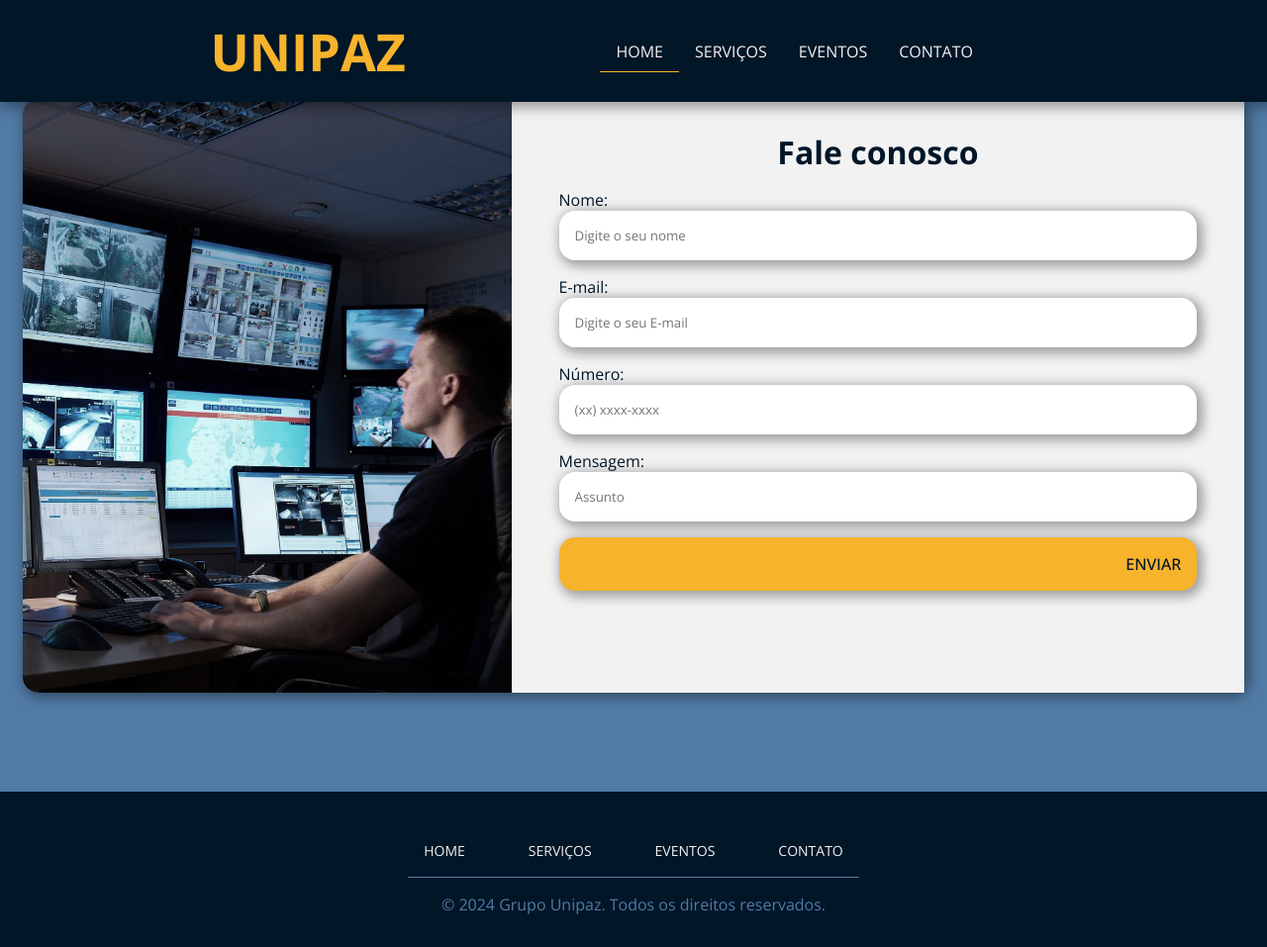
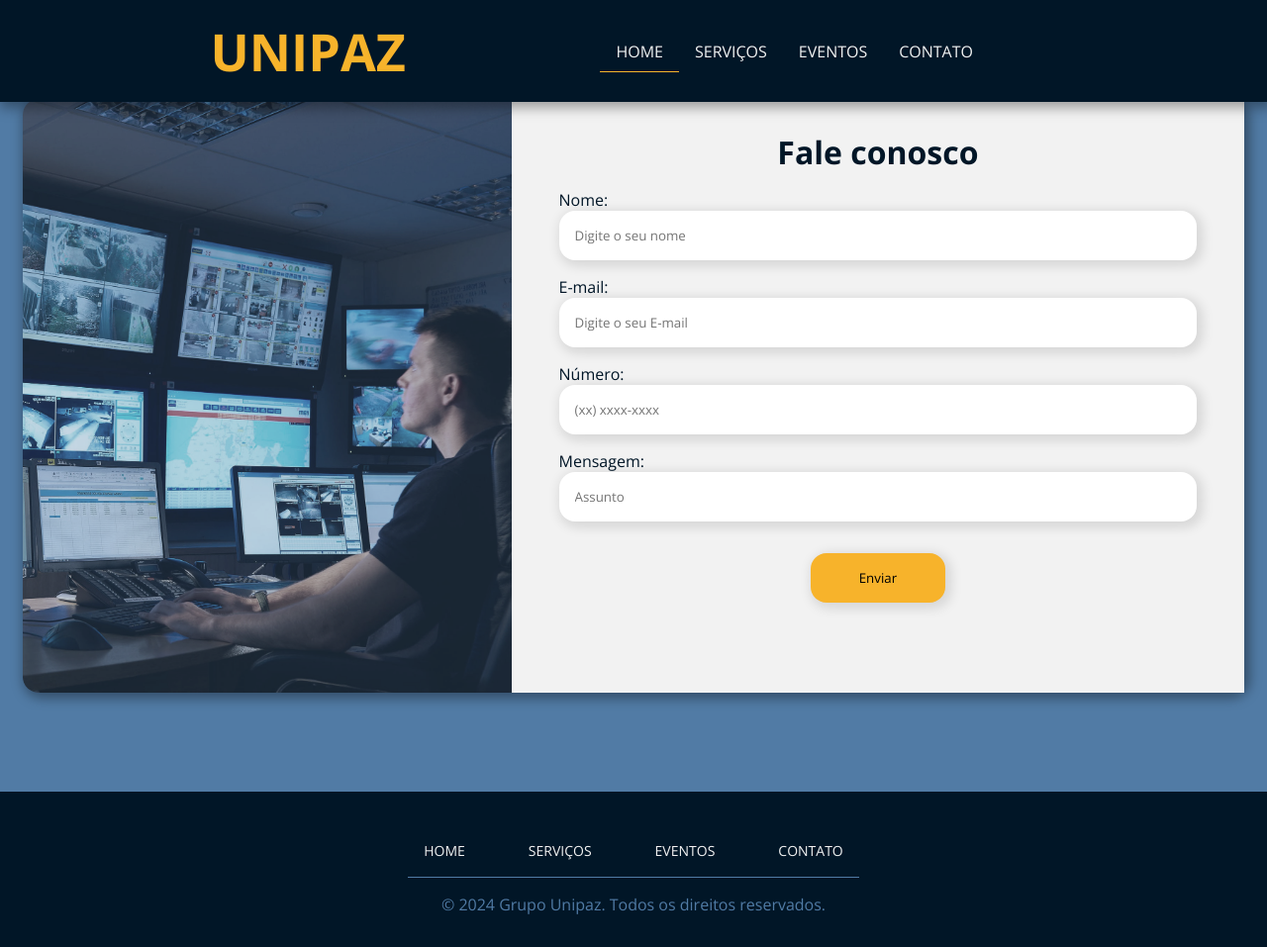
Before and after one commit to lucasberenger/unipaz, a Django app: template templates/website/static/contato.html in a window 1280 px wide. Shown: the whole page at 99% size. Run offline with Django 5.2, Linux system fonts and the light colour scheme; the template is opened without the code that fills it, so the values that code supplies are empty; some libraries are stand-ins or nearby versions.

Commit message:
att
 - form page

```diff
--- a/templates/website/static/contato.html
+++ b/templates/website/static/contato.html
@@ -48,6 +48,7 @@
             <img src="images/Monitoring.jpg" alt="moitoramento">
 
             <div class="contact-container">
+
                 <h1>Fale conosco</h1>
 
                     <div class="input-group">
@@ -70,12 +71,10 @@
                             <label for="message">Mensagem:</label>
                             <input id="message" type="message" name="message" placeholder="Assunto">
                         </div>
+                    </div>
 
+                <button class="send-button">Enviar</button>
 
-                    <div class="send-button"><a href="">enviar</a></div>
-
-
-                </div>
             </div>
         </div>
     </main>
--- a/templates/website/static/css/contato.css
+++ b/templates/website/static/css/contato.css
@@ -16,7 +16,6 @@ main {
 
 .contact-box {
     display: flex;
-    flex-direction: row;
     box-shadow: 3px 3px 12px 3px rgba(0, 0, 0, 0.349);
     border-radius: 1rem;
 }
@@ -26,7 +25,7 @@ main {
     width: 40%;
     height: 600px;
     object-position: 90%;
-    filter: grayscale(50%);
+    filter: grayscale(50%) opacity(.7);
     border-radius: 1rem 0rem 0rem 1rem;
 }
 
@@ -65,23 +64,23 @@ main {
     border: none;
     border-radius: 1rem;
     padding: 1rem;
-    box-shadow: 3px 3px 12px 3px rgba(0, 0, 0, 0.349);
+    box-shadow: 3px 3px 12px 3px rgba(0, 0, 0, 0.116);
 }
 
 .send-button {
-    display: flex;
-    justify-content: right;
-    align-items: center;
+    margin: 1rem;
+    width: 20%;
+    text-align: center;
     padding: 1rem;
+    border: none;
     border-radius: 1rem;
     background-color: var(--yellow);
-    box-shadow: 3px 3px 12px 3px rgba(0, 0, 0, 0.349);
+    box-shadow: 3px 3px 12px 3px rgba(0, 0, 0, 0.116);
     cursor: pointer;
+    transition: .2s ease;
+    align-self: center;
 }
 
-.send-button a{
-    text-decoration: none;
-    color: var(--dark-blue);
-    font-weight: 500;
-    text-transform: uppercase;
+.send-button:hover {
+    transform: scale(1.05,1.05);
 }
```
